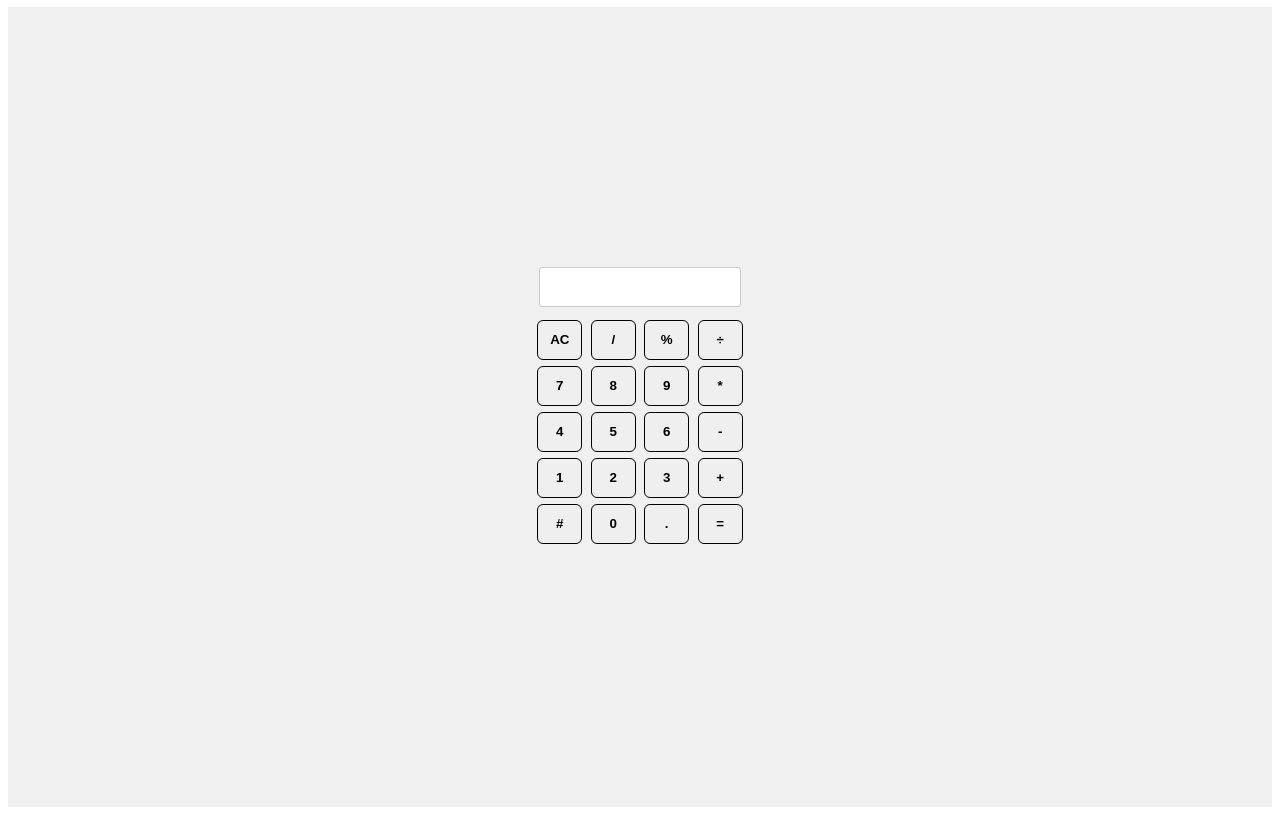
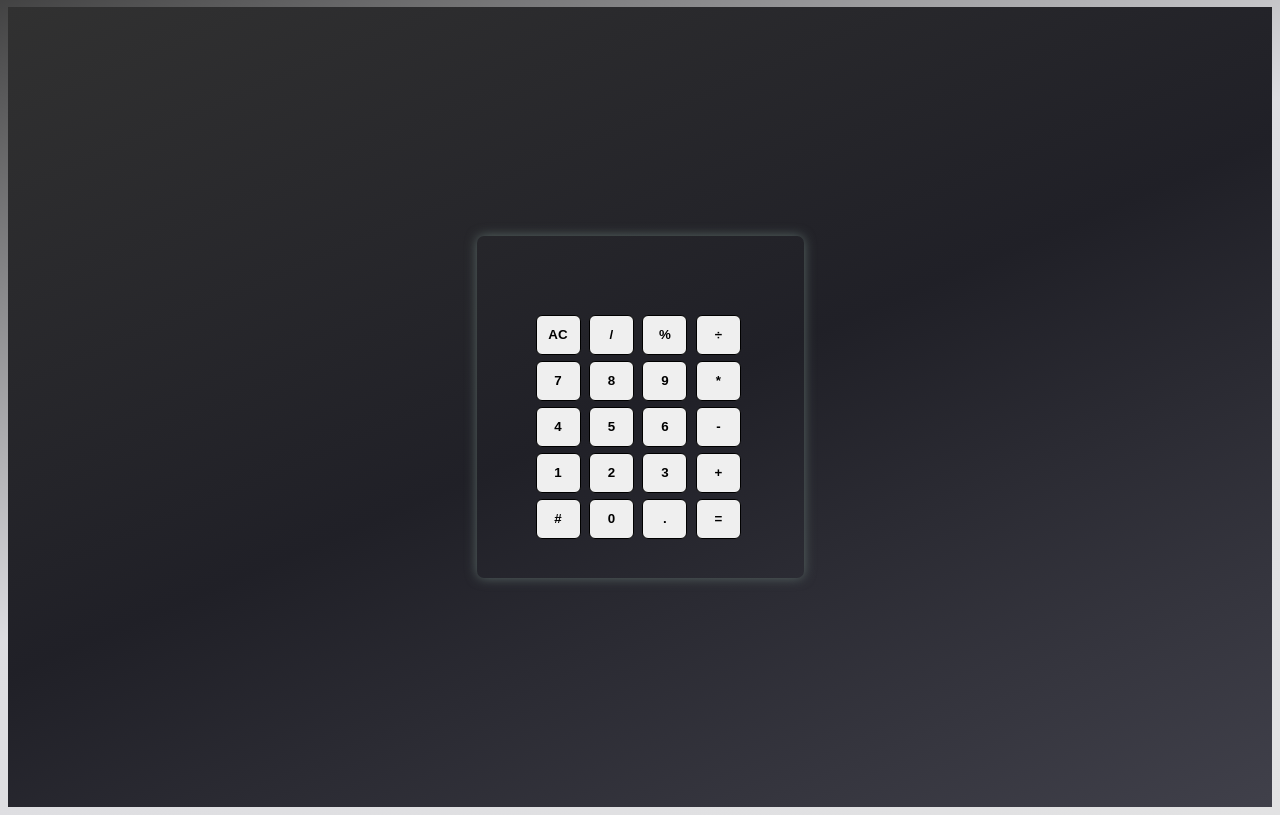
Before and after one commit to abdull42335/Calculator-Html--Css-javascript, a plain HTML site: page index.html in a window 1280 px wide. Shown: the part 73-888 px from the top of the page. Drawn offline with Linux system fonts and the light colour scheme.

Commit message:
styling-add

```diff
--- a/index.html
+++ b/index.html
@@ -7,8 +7,10 @@
     <link rel="stylesheet" href="style.css" />
   </head>
   <body>
-    <h1>"Wellcome To Calculator"</h1>
-    <d class="CONTAINER">
+    <h1>"Wellcome To Calculate Me!"</h1>
+    <div class="CONTAINER">
+
+<div class="calculate">
 
 
   <div class="rows">
@@ -44,6 +46,7 @@
         <button class="button">.</button>
         <button class="button">=</button>
         </div>
+      </div>
 
 </div>
   </body>
--- a/style.css
+++ b/style.css
@@ -1,5 +1,11 @@
 *{
 font-family: sans-serif;
+}
+body{
+    background-color: #676771;
+background-image: linear-gradient(337deg, #e2e2e3 0%, #dddde1 50%, #313131 100%);
+background-size: contain;
+background-repeat: no-repeat;
 }
 
 
@@ -7,6 +13,11 @@ h1{
     text-align: center;
 }
 .CONTAINER{
+
+    background-color: #40404a;
+    background-image: linear-gradient(337deg, #40404a 0%, #202027 50%, #313131 100%);
+    background-size: contain;
+    background-repeat: no-repeat;
 display: flex;
 flex-direction: column;
     justify-content: center;
@@ -15,17 +26,29 @@ flex-direction: column;
     width: 100%;
     background-color: #f0f0f0;
 }
+.calculate{
+    /* border: 1px solid rgb(229, 216, 216); */
+    height: 286px;
+    width: 213px;
+    padding: 28px 57px;
+    border-radius: 7px;
+    background-color: transparent;
+    box-shadow:  0 0 12px #586764;
+}
 .input{
-    width: 180px;
+    width: 190px;
     outline: none;
-
+    background-color: transparent;
+    color: white;
     padding: 10px;
-    border-radius: 3px;
-    border: 1px solid #ccc;
+    border-radius: 4px;
+    border: none;
     font-size: 16px;
     margin-bottom: 10px;
+
 }
 .button{
+
     font-weight: 600;
  height: 40px;
  width: 45px;
```
Lines whose indentation alone changed are shown as unchanged.
